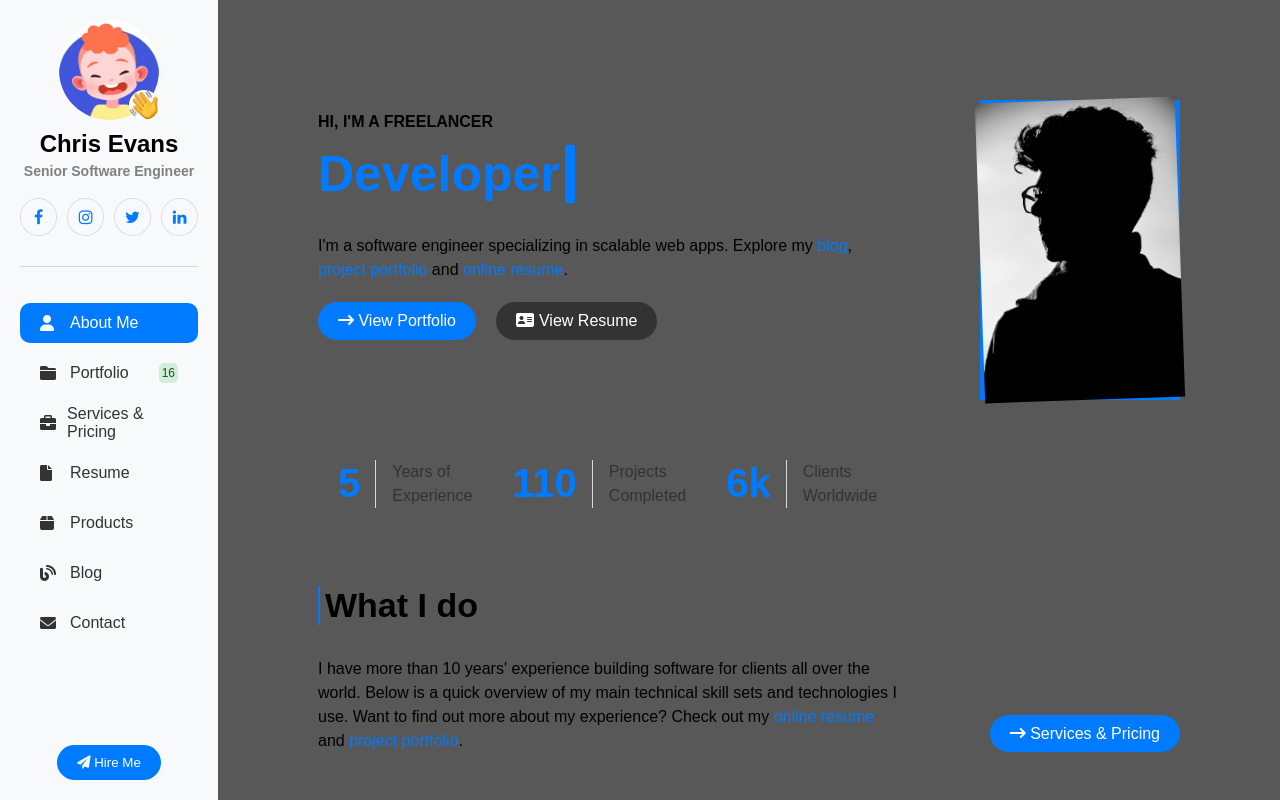
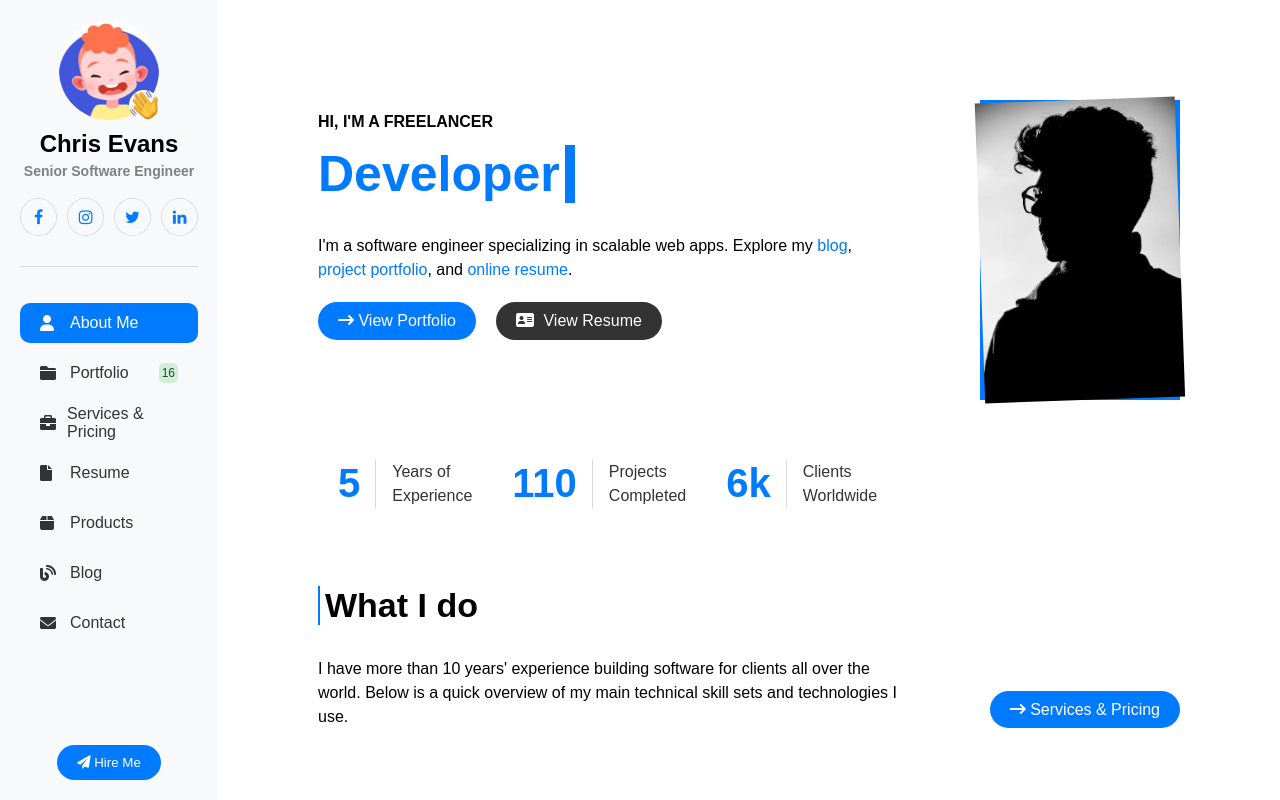
Before and after one commit to ShtjefniEnri/css-design, a plain HTML site: page index.html in a window 1280 px wide. Drawn offline with Linux system fonts and the light colour scheme.

Commit message:
get data dynamically

```diff
--- /dev/null
+++ b/data/data.json
@@ -0,0 +1,44 @@
+{
+  "firstName": "Chris",
+  "lastName": "Evans",
+  "role": "Senior Software Engineer",
+  "yearsOfExperience": 5,
+  "projectsCompleted": 110,
+  "clientsWorldwide": "6k",
+  "socialLinks": {
+    "facebook": "https://facebook.com/",
+    "instagram": "https://instagram.com/",
+    "twitter": "https://twitter.com/",
+    "linkedin": "https://linkedin.com/"
+  },
+  "navbar": {
+    "aboutMe": "About Me",
+    "portfolio": "Portfolio",
+    "badge": 16,
+    "servicesPricing": "Services & Pricing",
+    "resume": "Resume",
+    "products": "Products",
+    "blog": "Blog",
+    "contact": "Contact"
+  },
+  "hireMe": "Hire Me",
+  "viewPortfolio": "View Portfolio",
+  "viewResume": "View Resume",
+  "intro": {
+    "heading": "HI, I'M A FREELANCER",
+    "subheading": "Developer",
+    "description": "I'm a software engineer specializing in scalable web apps. Explore my <a href='#'>blog</a>, <a href='#'>project portfolio</a>, and <a href='#'>online resume</a>."
+  },
+  "stats": {
+    "years": "Years of <br>Experience",
+    "projects": "Projects <br>Completed",
+    "clients": "Clients <br>Worldwide"
+  },
+  "whatIDo": {
+    "heading": "What I do",
+    "description": "I have more than 10 years' experience building software for clients all over the world. Below is a quick overview of my main technical skill sets and technologies I use."
+  },
+  "profilePic": "images/img.png",
+  "profileImage": "images/img_1.png",
+  "helloPic": "images/hello.png"
+}
--- a/index.html
+++ b/index.html
@@ -13,85 +13,83 @@
     <div class="sidebar">
         <section class="sidebar-top">
             <div class="profile-pic">
-                <img src="images/img.png" alt="Profile Picture">
+                <img id="profile-picture" src="" alt="Profile Picture">
                 <div class="hello-pic">
-                    <img src="images/hello.png" alt="Hello Wave">
+                    <img id="hello-picture" src="" alt="Hello Wave">
                 </div>
             </div>
-            <h2>Chris Evans</h2>
-            <h4>Senior Software Engineer</h4>
+            <h2 id="full-name"></h2>
+            <h4 id="role"></h4>
             <ul class="social-links">
-                <li><a href="#" class="fa fa-facebook"></a></li>
-                <li><a href="#" class="fa fa-instagram"></a></li>
-                <li><a href="#" class="fa fa-twitter"></a></li>
-                <li><a href="#" class="fa fa-linkedin"></a></li>
+                <li><a href="#" id="facebook-link" class="fa fa-facebook" target="_blank"></a></li>
+                <li><a href="#" id="instagram-link" class="fa fa-instagram" target="_blank"></a></li>
+                <li><a href="#" id="twitter-link" class="fa fa-twitter" target="_blank"></a></li>
+                <li><a href="#" id="linkedin-link" class="fa fa-linkedin" target="_blank"></a></li>
             </ul>
         </section>
         <section class="nav-menu">
             <ul>
-                <li><a href="#"><i class="fas fa-user"></i> About Me</a></li>
-                <li><a href="#"><i class="fas fa-folder"></i> Portfolio <span class="badge">16</span></a></li>
-                <li><a href="#"><i class="fas fa-briefcase"></i> Services & Pricing</a></li>
-                <li><a href="#"><i class="fas fa-file"></i> Resume</a></li>
-                <li><a href="#"><i class="fas fa-box"></i> Products</a></li>
-                <li><a href="#"><i class="fas fa-blog"></i> Blog</a></li>
-                <li><a href="#"><i class="fas fa-envelope"></i> Contact</a></li>
+                <li><a href="#"><i class="fas fa-user"></i> <span id="about-me-text"></span></a></li>
+                <li><a href="#"><i class="fas fa-folder"></i> <span id="portfolio-text"></span><span id="badge" class="badge">16</span></a></li>
+                <li><a href="#"><i class="fas fa-briefcase"></i> <span id="services-pricing-text"></span></a></li>
+                <li><a href="#"><i class="fas fa-file"></i> <span id="resume-text"></span></a></li>
+                <li><a href="#"><i class="fas fa-box"></i> <span id="products-text"></span></a></li>
+                <li><a href="#"><i class="fas fa-blog"></i> <span id="blog-text"></span></a></li>
+                <li><a href="#"><i class="fas fa-envelope"></i> <span id="contact-text"></span></a></li>
             </ul>
         </section>
         <section class="hire-button">
-            <button class="hire-btn"><i class="fas fa-send"></i> Hire Me</button>
+            <button class="hire-btn"><i class="fas fa-send"></i> <span id="hire-me"></span></button>
         </section>
     </div>
 
     <main class="main-content">
         <section class="intro">
-            <h1>HI, I'M A FREELANCER</h1>
-            <h2>Developer</h2>
-            <p>I'm a software engineer specializing in scalable web apps. Explore my <a href="#">blog</a>, <a href="#">project portfolio</a> and <a href="#">online resume</a>.</p>
+            <h1 id="intro-heading"></h1>
+            <h2 id="intro-subheading"></h2>
+            <p id="intro-description"></p>
             <div class="buttons">
-                <a href="#" class="btn-primary"><i class="fas fa-long-arrow-right"></i> View Portfolio</a>
-                <a href="#" class="btn-secondary"><i class="fas fa-address-card"></i>View Resume</a>
+                <a href="#" class="btn-primary"><i class="fas fa-long-arrow-right"></i> <span id="view-portfolio"></span></a>
+                <a href="#" class="btn-secondary"><i class="fas fa-address-card"></i> <span id="view-resume"></span></a>
             </div>
             <div class="stats">
                 <div class="stat">
-                    <h3>5</h3>
+                    <h3 id="years-experience"></h3>
                     <div class="stat-text">
-                        <p>Years of <br>Experience</p>
+                        <p id="years"></p>
                     </div>
                 </div>
                 <div class="stat">
-                    <h3>110</h3>
+                    <h3 id="projects-completed"></h3>
                     <div class="stat-text">
-                        <p>Projects <br>Completed</p>
+                        <p id="projects"></p>
                     </div>
                 </div>
                 <div class="stat">
-                    <h3>6k</h3>
+                    <h3 id="clients-worldwide"></h3>
                     <div class="stat-text">
-                        <p>Clients <br>Worldwide</p>
+                        <p id="clients"></p>
                     </div>
                 </div>
             </div>
         </section>
         <section class="profile-section">
             <div class="profile-image">
-                <img src="images/img_1.png" alt="Profile Picture">
+                <img id="profile-image" src="" alt="Profile Picture">
             </div>
         </section>
         <section class="what-i-do">
-            <h2>What I do</h2>
+            <h2 id="what-i-do-heading"></h2>
             <div class="what-i-do-content">
-                <p>
-                    I have more than 10 years' experience building software for clients all over the world. Below is a
-                    quick overview of my main technical skill sets and technologies I use. Want to find out more
-                    about my experience? Check out my <a href="#">online resume</a> and <a href="#">project portfolio</a>.
-                </p>
+                <p id="what-i-do-description"></p>
             </div>
         </section>
         <section class="service-button">
-            <a href="#" class="btn-primary"><i class="fas fa-long-arrow-right"></i> Services & Pricing</a>
+            <a href="#" class="btn-primary"><i class="fas fa-long-arrow-right"></i> <span id="services-pricing-btn"></span></a>
         </section>
     </main>
 </div>
+
+<script src="script.js"></script>
 </body>
 </html>
--- /dev/null
+++ b/script.js
@@ -0,0 +1,46 @@
+document.addEventListener('DOMContentLoaded', function () {
+    fetch('data/data.json')
+        .then(response => response.json())
+        .then(data => {
+            document.getElementById('full-name').textContent = `${data.firstName} ${data.lastName}`;
+            document.getElementById('role').textContent = data.role;
+            document.getElementById('years-experience').textContent = data.yearsOfExperience;
+            document.getElementById('projects-completed').textContent = data.projectsCompleted;
+            document.getElementById('clients-worldwide').textContent = data.clientsWorldwide;
+
+            document.getElementById('facebook-link').href = data.socialLinks.facebook;
+            document.getElementById('instagram-link').href = data.socialLinks.instagram;
+            document.getElementById('twitter-link').href = data.socialLinks.twitter;
+            document.getElementById('linkedin-link').href = data.socialLinks.linkedin;
+
+            document.getElementById('about-me-text').textContent = data.navbar.aboutMe;
+            document.getElementById('portfolio-text').textContent = data.navbar.portfolio;
+            document.getElementById('badge').textContent = data.navbar.badge;
+            document.getElementById('services-pricing-text').textContent = data.navbar.servicesPricing;
+            document.getElementById('resume-text').textContent = data.navbar.resume;
+            document.getElementById('products-text').textContent = data.navbar.products;
+            document.getElementById('blog-text').textContent = data.navbar.blog;
+            document.getElementById('contact-text').textContent = data.navbar.contact;
+
+            document.getElementById('hire-me').textContent = data.hireMe;
+            document.getElementById('view-portfolio').textContent = data.viewPortfolio;
+            document.getElementById('view-resume').textContent = data.viewResume;
+            document.getElementById('services-pricing-btn').textContent = data.navbar.servicesPricing;
+
+            document.getElementById('intro-heading').textContent = data.intro.heading;
+            document.getElementById('intro-subheading').textContent = data.intro.subheading;
+            document.getElementById('intro-description').innerHTML = data.intro.description;
+
+            document.getElementById('years').innerHTML = data.stats.years;
+            document.getElementById('projects').innerHTML = data.stats.projects;
+            document.getElementById('clients').innerHTML = data.stats.clients;
+
+            document.getElementById('what-i-do-heading').textContent = data.whatIDo.heading;
+            document.getElementById('what-i-do-description').textContent = data.whatIDo.description;
+
+            document.getElementById('profile-picture').src = data.profilePic;
+            document.getElementById('hello-picture').src = data.helloPic;
+            document.getElementById('profile-image').src = data.profileImage;
+        })
+        .catch(error => console.error('Error loading data:', error));
+});
--- a/style.css
+++ b/style.css
@@ -154,7 +154,6 @@ body {
     grid-template-columns: 2fr 2fr;
     gap: 50px;
     padding: 100px;
-    background-color: #585859;
 }
 
 .intro h1 {
```
